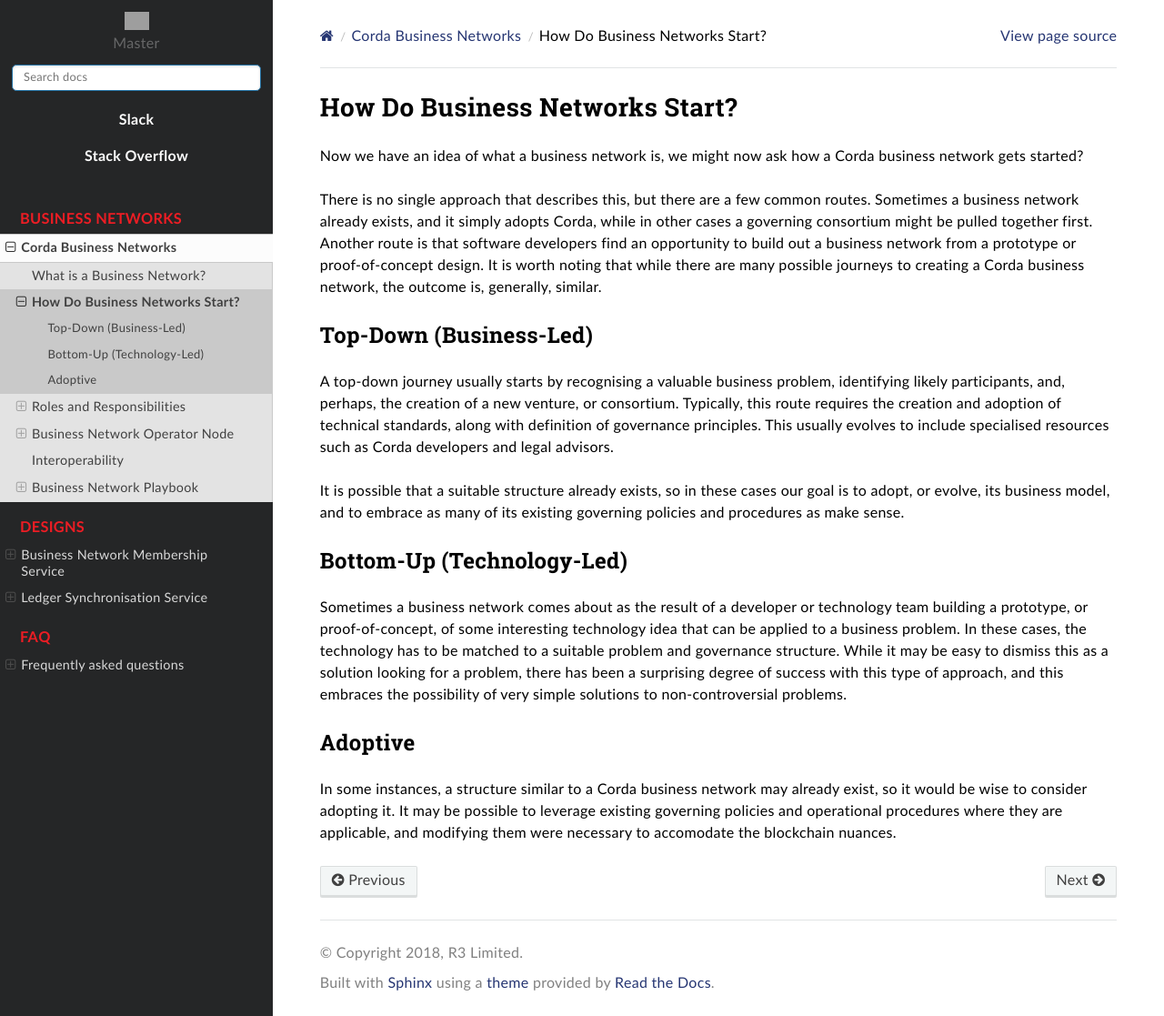
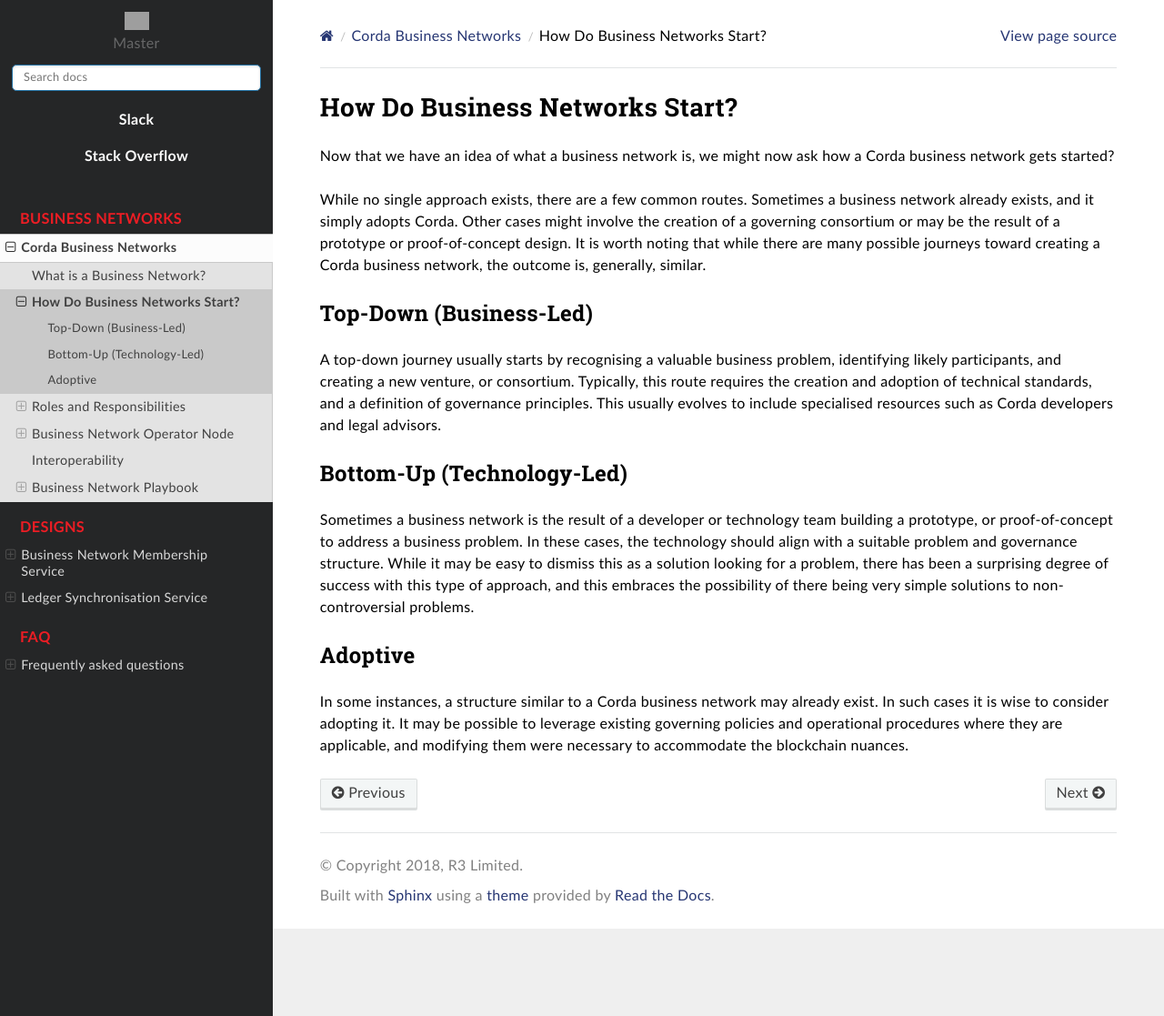
Before and after one commit to corda/corda-solutions, a Sphinx documentation site: the page built from docs/source/business-networks/how-do-business-networks-start.rst, in a window 1280 px wide and 1117 px high. Shown: the whole window at 91% size. Built offline with Sphinx 7.4.7 and the Read the Docs theme 2.0.0, drawn with Linux system fonts in a browser that asks for light colours; grey boxes are pictures that could not be loaded.

Commit message:
Updates to how-do-business-networks-start.rst
Updates to how-do-business-networks-start.rst per Cristina review comments

```diff
--- a/docs/source/business-networks/how-do-business-networks-start.rst
+++ b/docs/source/business-networks/how-do-business-networks-start.rst
@@ -1,37 +1,22 @@
 How Do Business Networks Start?
 -------------------------------
 
-Now we have an idea of what a business network is, we might now ask how a Corda business network gets started?
+Now that we have an idea of what a business network is, we might now ask how a Corda business network gets started?
 
-There is no single approach that describes this, but there are a few common routes.  Sometimes a business network
-already exists, and it simply adopts Corda, while in other cases a governing consortium might be pulled together first.
-Another route is that software developers find an opportunity to build out a business network from a prototype or
-proof-of-concept design.  It is worth noting that while there are many possible journeys to creating a Corda
-business network, the outcome is, generally, similar.
+While no single approach exists, there are a few common routes.  Sometimes a business network already exists, and it simply adopts Corda. Other cases might involve the creation of a governing consortium or may be the result of a prototype or proof-of-concept design. It is worth noting that while there are many possible journeys toward creating a Corda business network, the outcome is, generally, similar.
 
 Top-Down (Business-Led)
 ^^^^^^^^^^^^^^^^^^^^^^^
 
-A top-down journey usually starts by recognising a valuable business problem, identifying likely participants,
-and, perhaps, the creation of a new venture, or consortium.  Typically, this route requires the creation and adoption of
-technical standards, along with definition of governance principles.  This usually evolves to include
-specialised resources such as Corda developers and legal advisors.
-
-It is possible that a suitable structure already exists, so in these cases our goal is to adopt, or evolve, its
-business model, and to embrace as many of its existing governing policies and procedures as make sense.
+A top-down journey usually starts by recognising a valuable business problem, identifying likely participants, and creating a new venture, or consortium.  Typically, this route requires the creation and adoption of technical standards, and a definition of governance principles.  This usually evolves to include specialised resources such as Corda developers and legal advisors.
 
 Bottom-Up (Technology-Led)
 ^^^^^^^^^^^^^^^^^^^^^^^^^^
 
-Sometimes a business network comes about as the result of a developer or technology team building a prototype,
-or proof-of-concept, of some interesting technology idea that can be applied to a business problem.  In these
-cases, the technology has to be matched to a suitable problem and governance structure.  While it may be easy to
-dismiss this as a solution looking for a problem, there has been a surprising degree of success with this type
-of approach, and this embraces the possibility of very simple solutions to non-controversial problems.
+Sometimes a business network is the result of a developer or technology team building a prototype, or proof-of-concept to address a business problem.  In these cases, the technology should align with a suitable problem and governance structure.  While it may be easy to dismiss this as a solution looking for a problem, there has been a surprising degree of success with this type of approach, and this embraces the possibility of there being very simple solutions to non-controversial problems.
 
 Adoptive
 ^^^^^^^^
 
-In some instances, a structure similar to a Corda business network may already exist, so it would be wise to consider
-adopting it.  It may be possible to leverage existing governing policies and operational procedures
-where they are applicable, and modifying them were necessary to accomodate the blockchain nuances.
+In some instances, a structure similar to a Corda business network may already exist. In such cases it is wise to consider
+adopting it.  It may be possible to leverage existing governing policies and operational procedures where they are applicable, and modifying them were necessary to accommodate the blockchain nuances.
```
